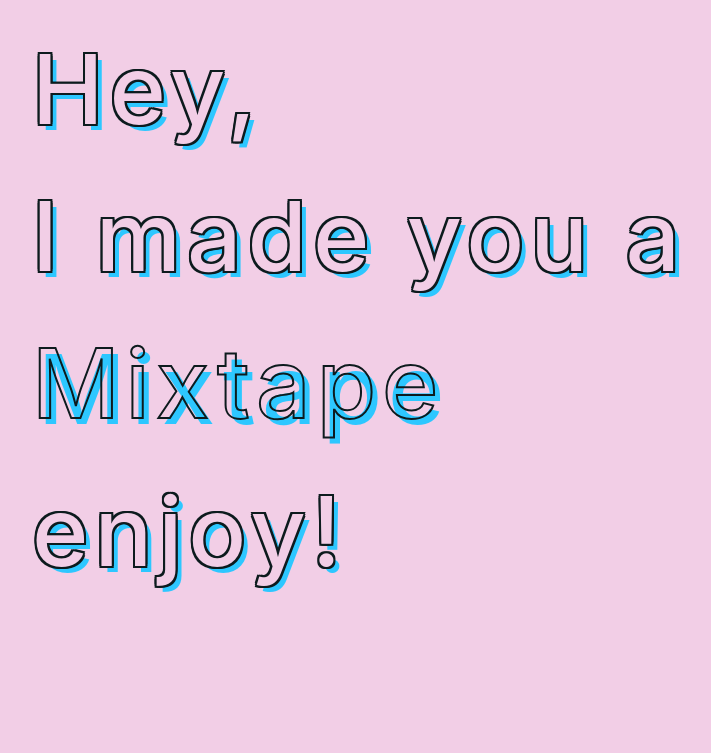
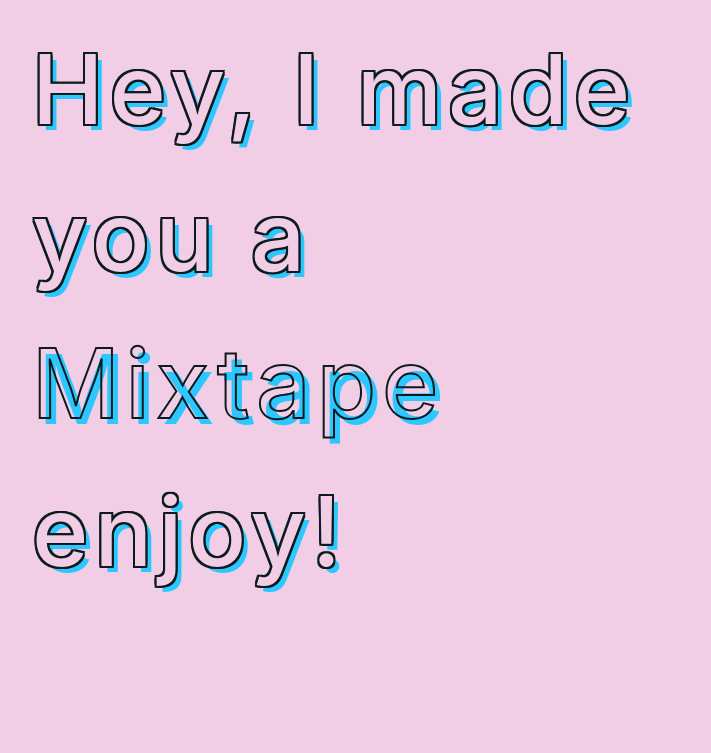
Before and after one commit to pandaaan/fivetwozero, a plain HTML site: page index.html in a window 1280 px wide. Shown: the top 753 px of the page, without its empty margins (68-779 px from the left). Drawn offline with nearby package versions, Linux system fonts and the light colour scheme.

Commit message:
change text

```diff
--- a/index.html
+++ b/index.html
@@ -24,8 +24,8 @@
 <body>
     <div class="container">
         <div class="col-12">
-            <h1 class="heading heading--stroke-shadow">Hey,</h1>
-            <h1 class="heading heading--stroke-shadow">I made you a</h1>
+            <h1 class="heading heading--stroke-shadow">Hey, I made</h1>
+            <h1 class="heading heading--stroke-shadow">you a</h1>
             <h1 class="heading heading--stroke heading--shadow">Mixtape</h1>
             <h1 class="heading heading--stroke-shadow">enjoy!</h1>
 
```
